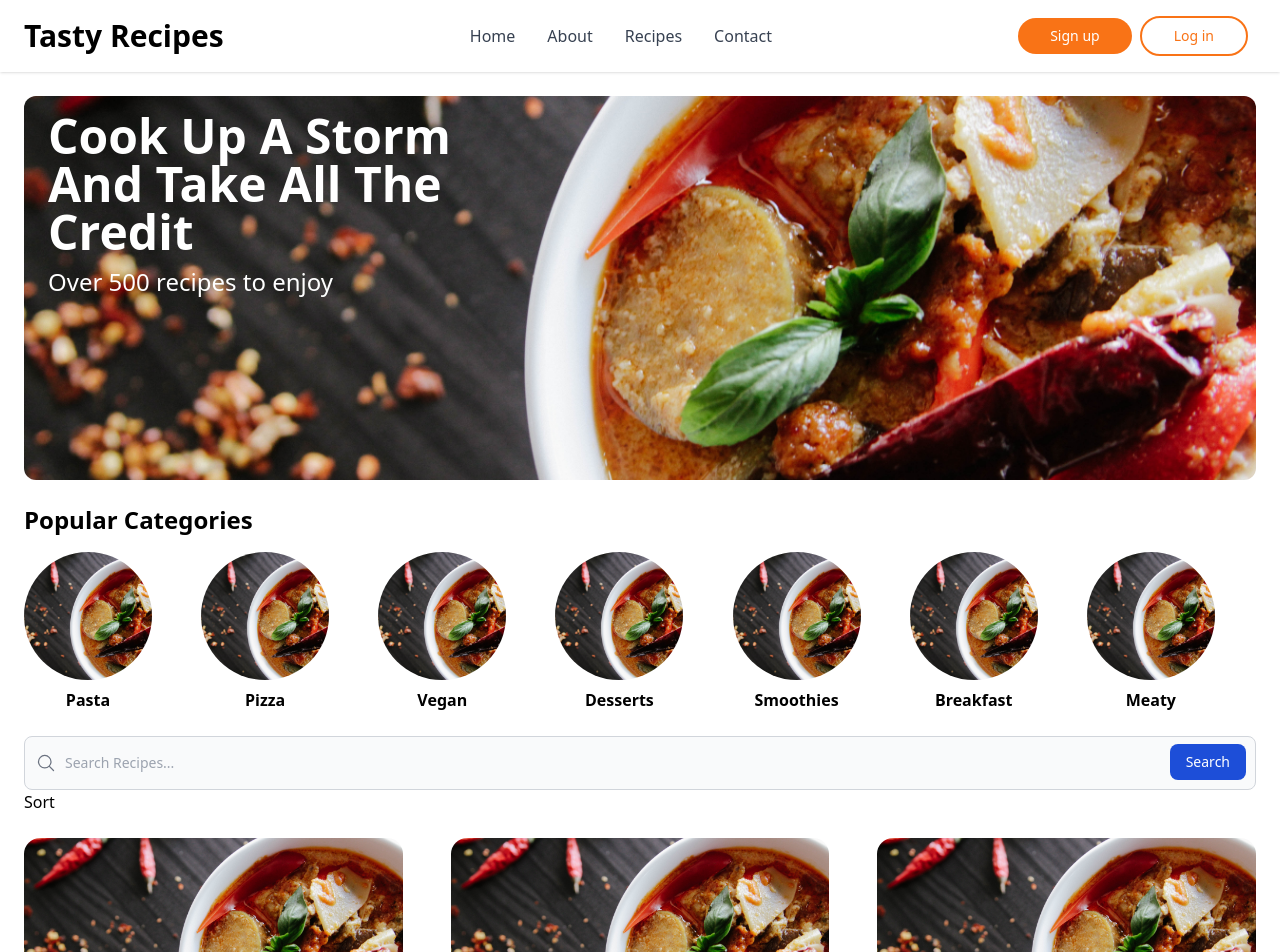
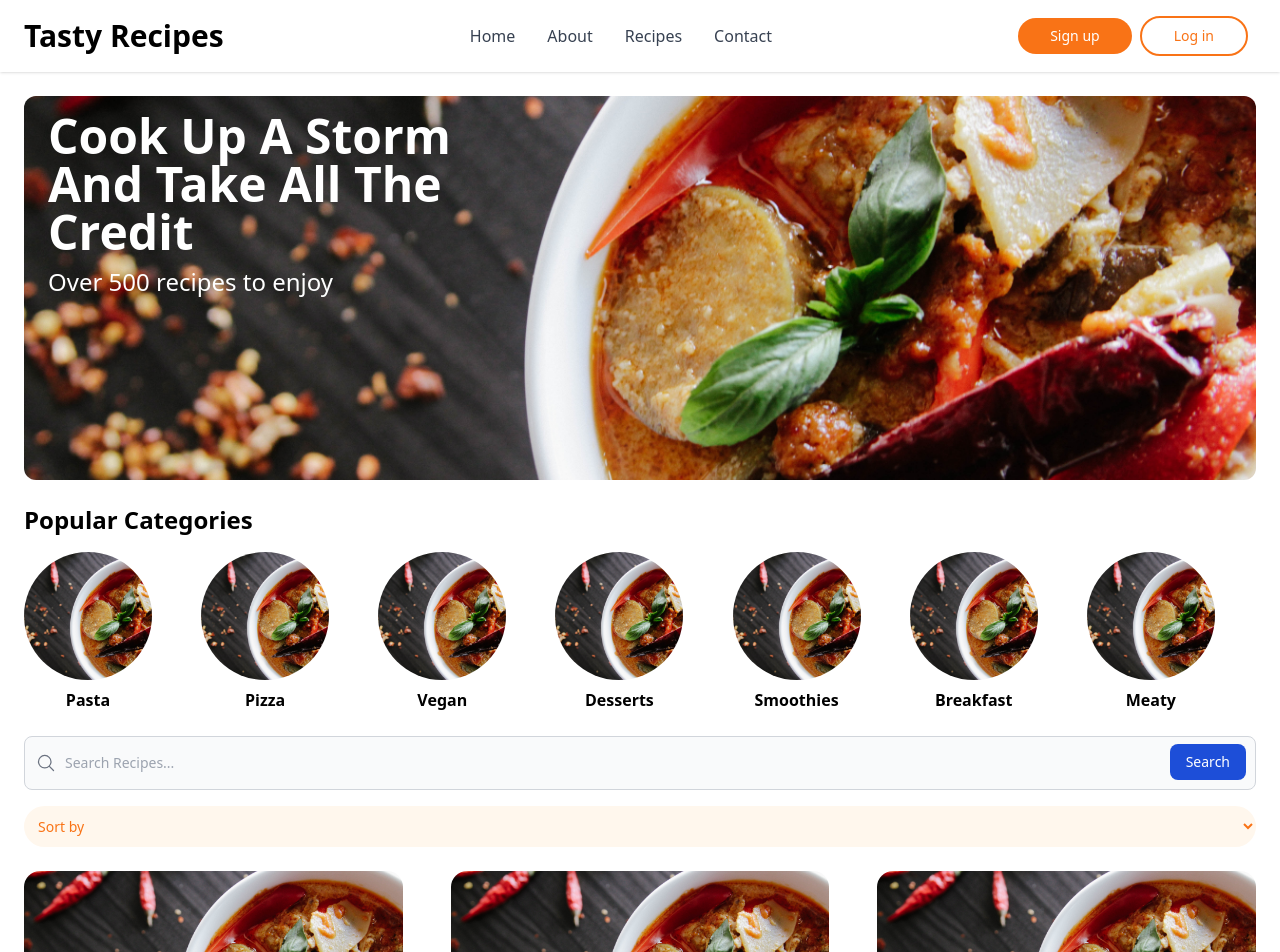
Before and after one commit to Jon-Felipe/Tasty-React, a React (Vite) app: page / in a window 1280 px wide. Shown: the top 952 px of the page. Built offline with nearby package versions, Linux system fonts and the light colour scheme.

Commit message:
sort styling

```diff
--- a/src/components/Sort.tsx
+++ b/src/components/Sort.tsx
@@ -3,7 +3,13 @@ import React from 'react';
 type Props = {};
 
 const Sort = (props: Props) => {
-  return <div>Sort</div>;
+  return (
+    <select className='bg-orange-50 text-orange-500 text-sm rounded-full block w-full p-2.5 '>
+      <option selected>Sort by</option>
+      <option value='newest'>Newest</option>
+      <option value='oldest'>Oldest</option>
+    </select>
+  );
 };
 
 export default Sort;
--- a/src/pages/Home.tsx
+++ b/src/pages/Home.tsx
@@ -44,7 +44,7 @@ const Home = (props: Props) => {
         </div>
       </article>
 
-      <article>
+      <article className='flex flex-col gap-4'>
         {/* search input */}
         <Search />
         {/* sort recipes */}
```
